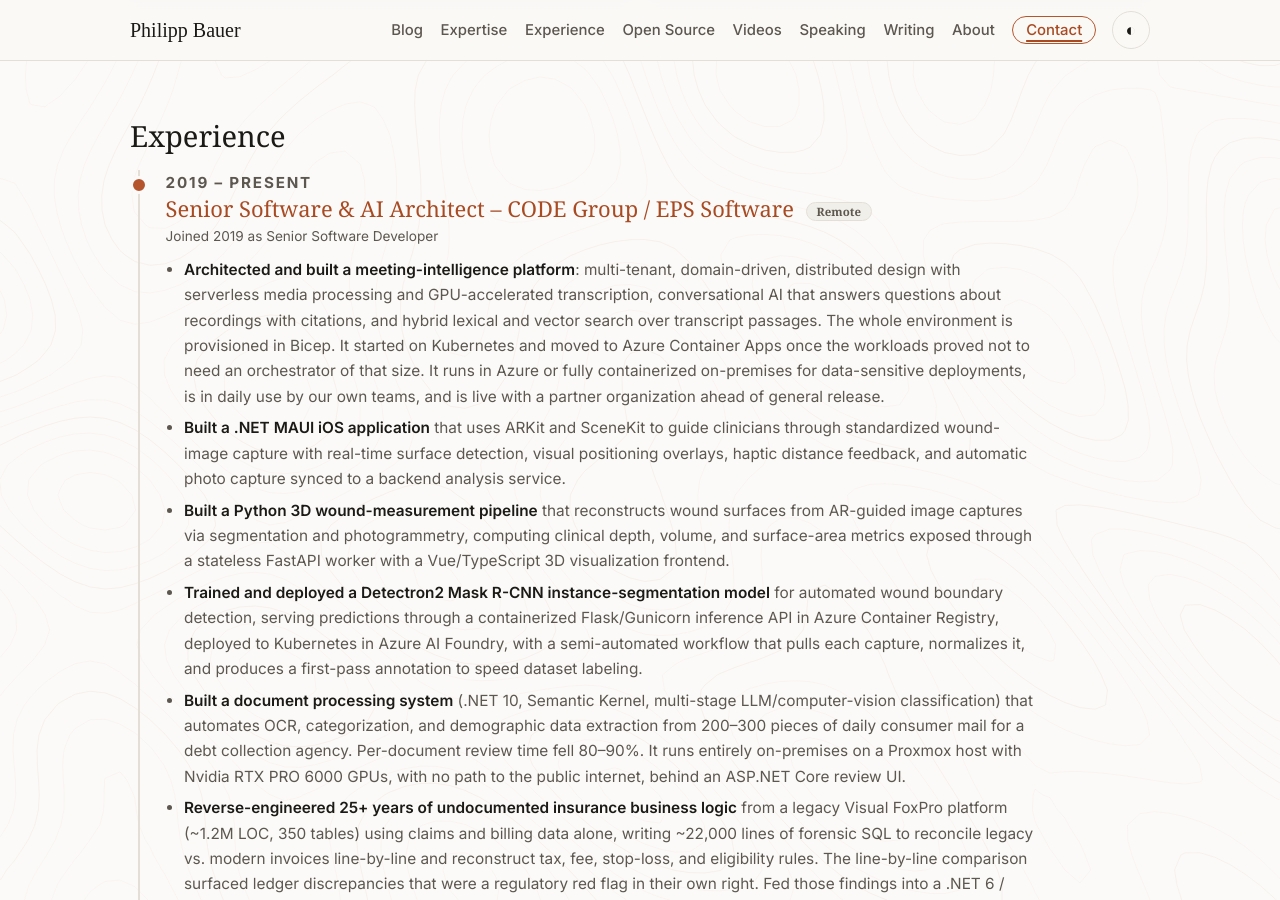
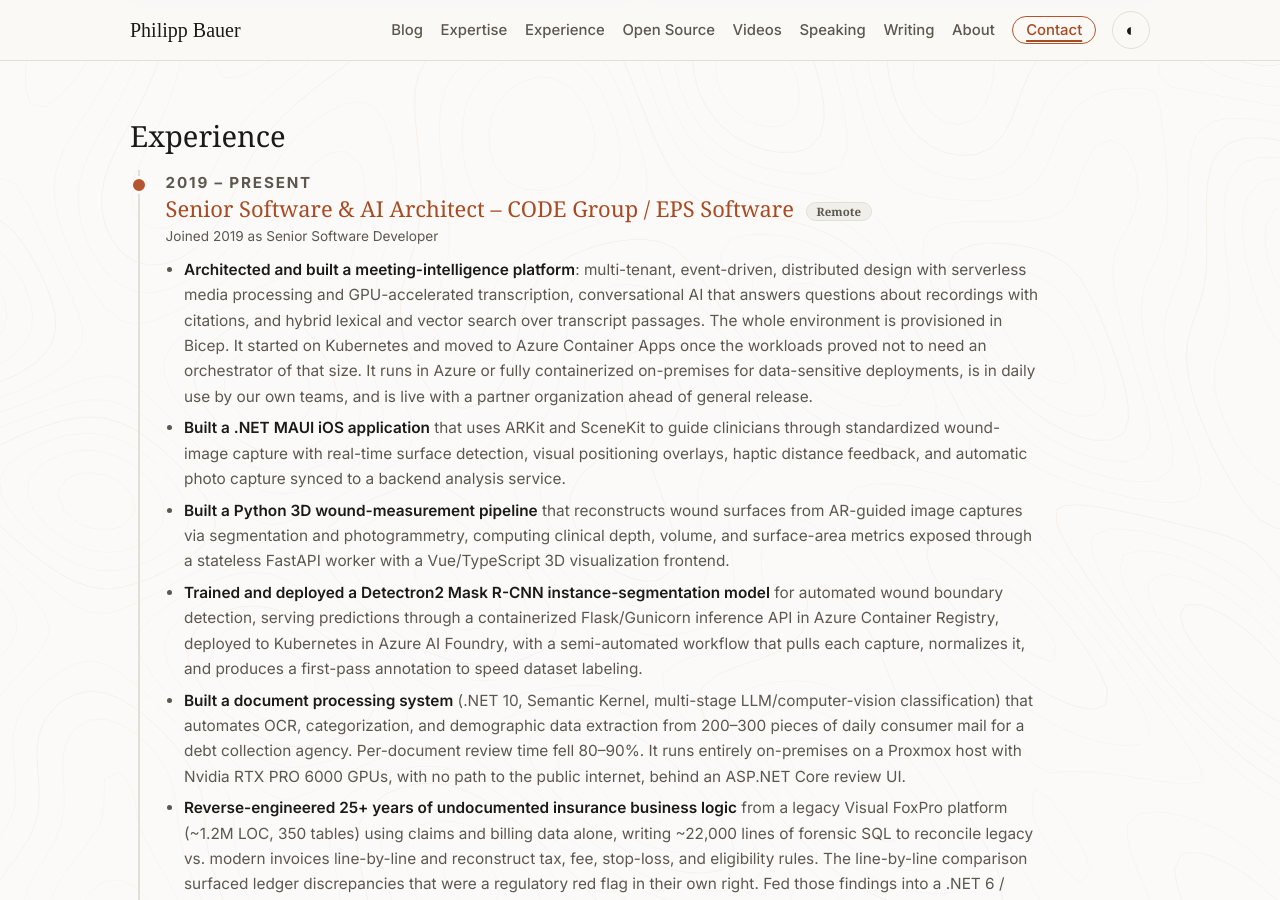
Before and after one commit to philippjbauer/philippjbauer.github.io, a Jekyll site: the page built from index.html, in a window 1280 px wide and 900 px high, scrolled down 1640 px. Built offline with Jekyll 4.4.1, drawn with Linux system fonts in a browser that asks for light colours; some web fonts are replaced.

Commit message:
Corrected domain-driven to event-driven in meeting-intelligence project

```diff
--- a/index.html
+++ b/index.html
@@ -130,7 +130,7 @@ head_extra: head-home.html
             <h3>Senior Software &amp; AI Architect &ndash; CODE Group / EPS Software <span class="tag">Remote</span></h3>
             <p class="timeline-note">Joined 2019 as Senior Software Developer</p>
             <ul>
-              <li><strong>Architected and built a meeting-intelligence platform</strong>: multi-tenant, domain-driven, distributed design with serverless media processing and GPU-accelerated transcription, conversational AI that answers questions about recordings with citations, and hybrid lexical and vector search over transcript passages. The whole environment is provisioned in Bicep. It started on Kubernetes and moved to Azure Container Apps once the workloads proved not to need an orchestrator of that size. It runs in Azure or fully containerized on-premises for data-sensitive deployments, is in daily use by our own teams, and is live with a partner organization ahead of general release.</li>
+              <li><strong>Architected and built a meeting-intelligence platform</strong>: multi-tenant, event-driven, distributed design with serverless media processing and GPU-accelerated transcription, conversational AI that answers questions about recordings with citations, and hybrid lexical and vector search over transcript passages. The whole environment is provisioned in Bicep. It started on Kubernetes and moved to Azure Container Apps once the workloads proved not to need an orchestrator of that size. It runs in Azure or fully containerized on-premises for data-sensitive deployments, is in daily use by our own teams, and is live with a partner organization ahead of general release.</li>
               <li><strong>Built a .NET MAUI iOS application</strong> that uses ARKit and SceneKit to guide clinicians through standardized wound-image capture with real-time surface detection, visual positioning overlays, haptic distance feedback, and automatic photo capture synced to a backend analysis service.</li>
               <li><strong>Built a Python 3D wound-measurement pipeline</strong> that reconstructs wound surfaces from AR-guided image captures via segmentation and photogrammetry, computing clinical depth, volume, and surface-area metrics exposed through a stateless FastAPI worker with a Vue/TypeScript 3D visualization frontend.</li>
               <li><strong>Trained and deployed a Detectron2 Mask R-CNN instance-segmentation model</strong> for automated wound boundary detection, serving predictions through a containerized Flask/Gunicorn inference API in Azure Container Registry, deployed to Kubernetes in Azure AI Foundry, with a semi-automated workflow that pulls each capture, normalizes it, and produces a first-pass annotation to speed dataset labeling.</li>
--- a/resume.html
+++ b/resume.html
@@ -422,7 +422,7 @@
             (November 2026).
           </li>
           <li>
-            Architected and built the meeting-intelligence platform our own teams run daily. Multi-tenant and domain-driven: serverless media
+            Architected and built the meeting-intelligence platform our own teams run daily. Multi-tenant and event-driven: serverless media
             processing, GPU-accelerated transcription, hybrid lexical and vector search over transcript passages, and a conversational layer
             that answers questions about a recording with citations back to the source. Provisioned end to end in Bicep. It started on
             Kubernetes; the workloads never needed that much machinery, so it moved to Azure Container Apps and the bill came down with it.
```
Also changed, not shown: 1 other file.
